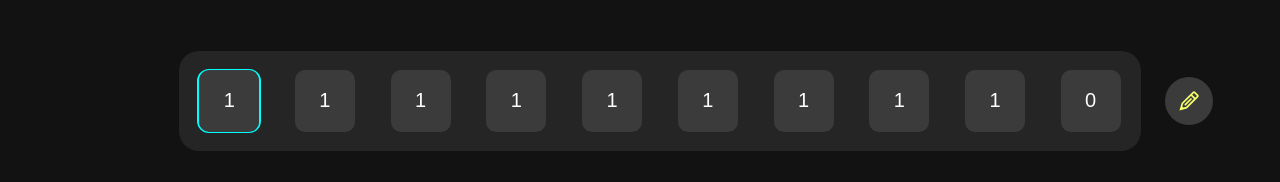
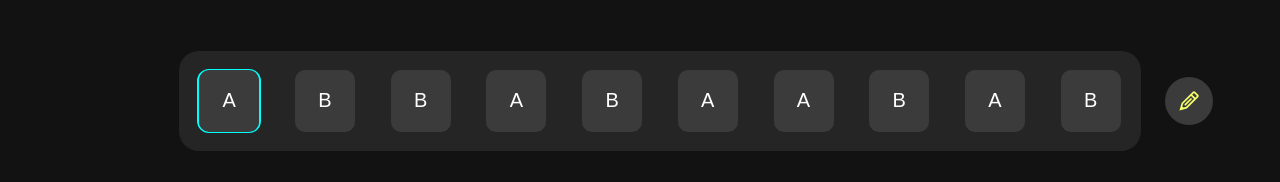
Before and after one commit to NilsGke/turingmachine, a React (Create React App) app: page / in a window 1280 px wide. Shown: the part 122-304 px from the top of the page. Built offline with nearby package versions, Linux system fonts and the light colour scheme.

Commit message:
changed default strip

```diff
--- a/src/App.js
+++ b/src/App.js
@@ -17,16 +17,16 @@ import { AiOutlineSave } from "react-icons/ai";
 
 function App() {
     const [strip, setStrip] = useState([
-        { id: 0, letter: "1" },
-        { id: 1, letter: "1" },
-        { id: 2, letter: "1" },
-        { id: 3, letter: "1" },
-        { id: 4, letter: "1" },
-        { id: 5, letter: "1" },
-        { id: 6, letter: "1" },
-        { id: 7, letter: "1" },
-        { id: 8, letter: "1" },
-        { id: 9, letter: "0" },
+        { id: 0, letter: "A" },
+        { id: 1, letter: "B" },
+        { id: 2, letter: "B" },
+        { id: 3, letter: "A" },
+        { id: 4, letter: "B" },
+        { id: 5, letter: "A" },
+        { id: 6, letter: "A" },
+        { id: 7, letter: "B" },
+        { id: 8, letter: "A" },
+        { id: 9, letter: "B" },
     ]);
     const [states, setStates] = useState([
         { id: 0, letter: "a", note: "" },
@@ -174,17 +174,15 @@ function App() {
     useEffect(() => {
         clearInterval(clock);
         if (halt || !running || doOneStep) {
-            setRunning(false);
             console.warn("something went wrong", { halt, running, doOneStep });
             return;
         }
         const newInterval = setInterval(() => {
             if (halt || !running || doOneStep) {
-                setRunning(false);
+            } else {
+                step();
             }
-
-            step();
-        }, 100);
+        }, 10);
         setClock(newInterval);
         return () => clearInterval(clock);
     }, [running]);
```
